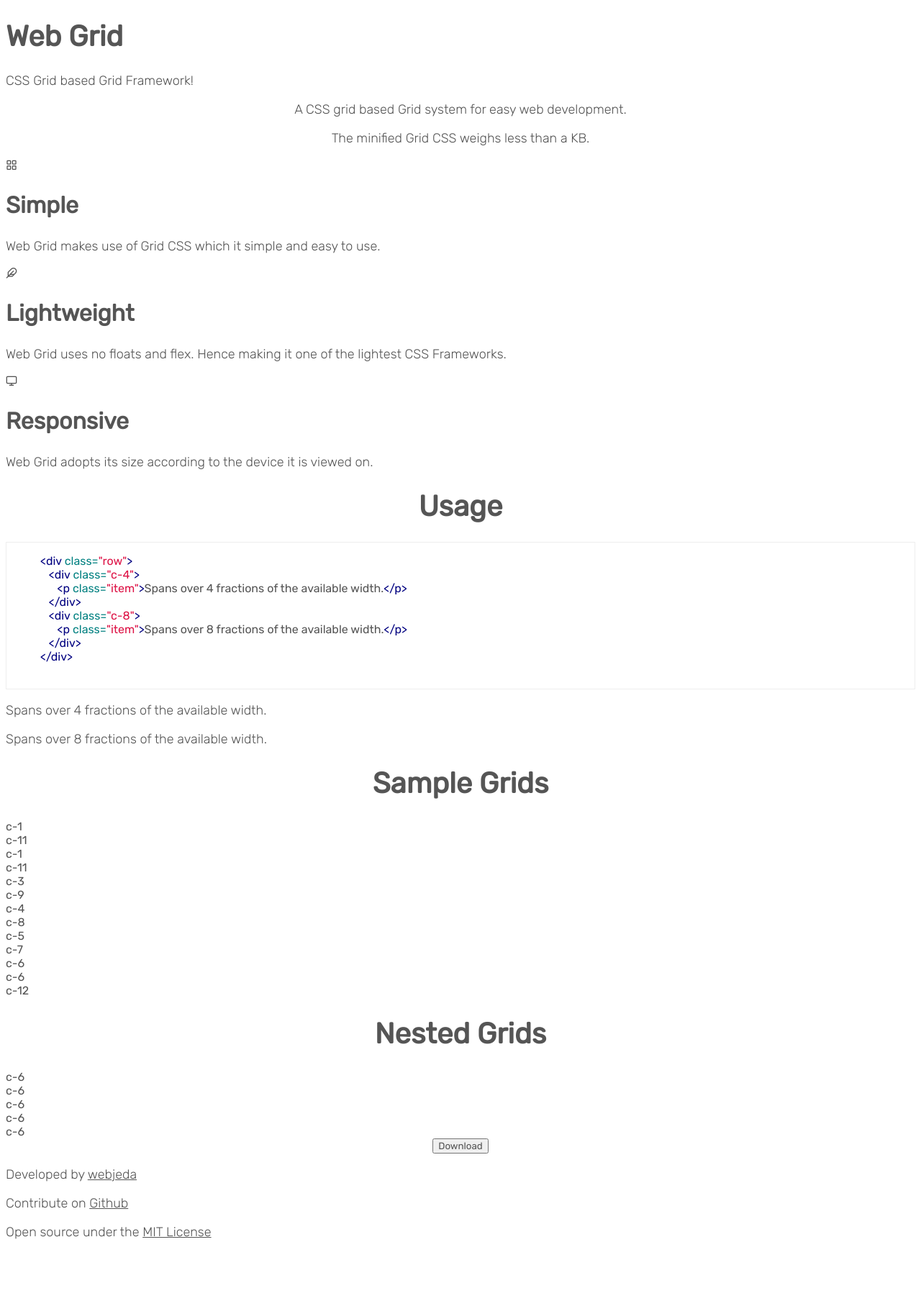
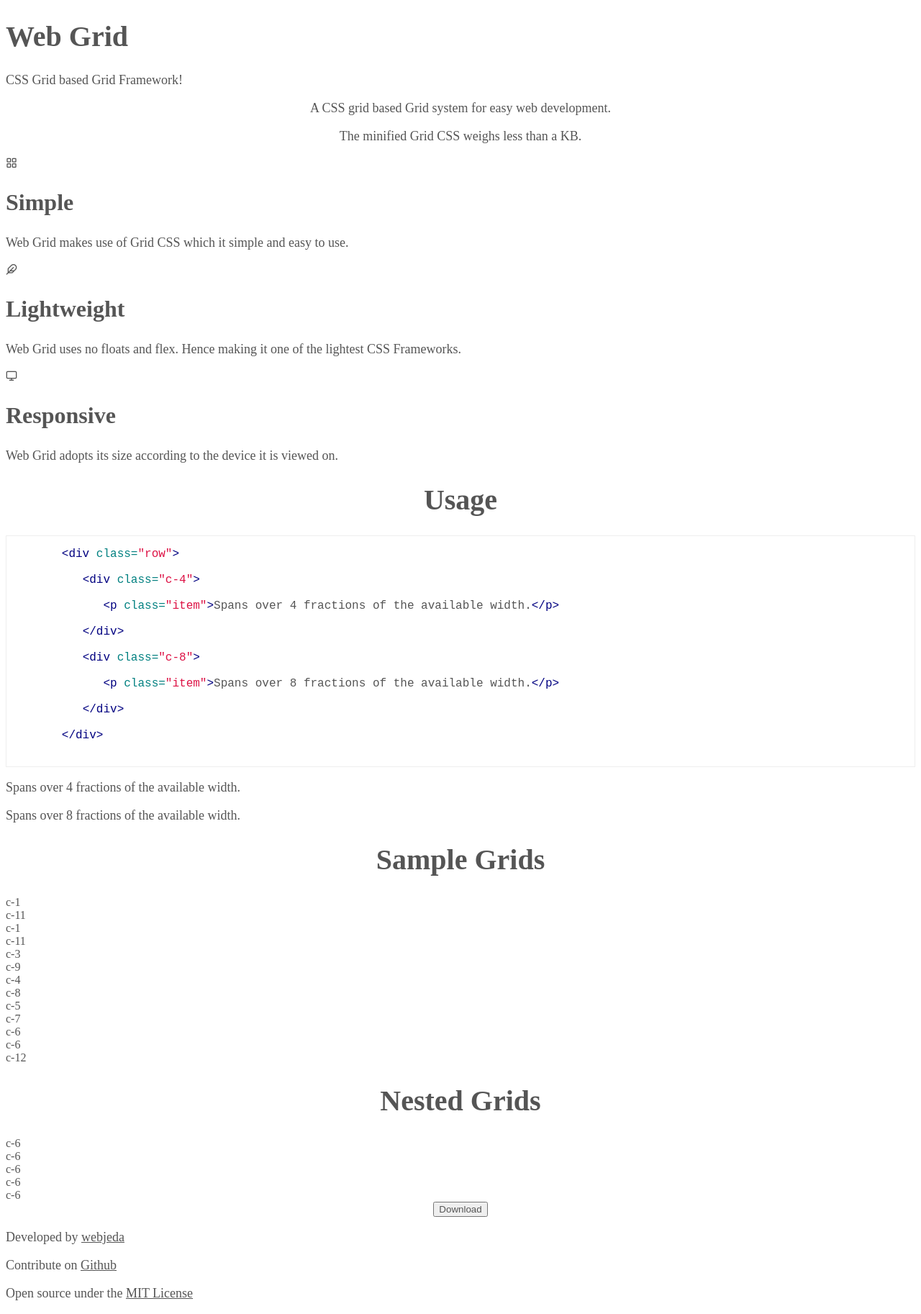
Before and after one commit to sharu725/web-grid, a Jekyll site: the page built from index.html, in a window 1280 px wide. Shown: the whole page at 72% size. Built offline with Jekyll 4.4.1, drawn with Linux system fonts in a browser that asks for light colours; some web fonts are replaced; before the commit the page ends 1741 px from its top, so only the background shows below that.

Commit message:
code syntax

```diff
--- a/_sass/_style.scss
+++ b/_sass/_style.scss
@@ -7,6 +7,7 @@
   left: 0;
   top: 0;
   font-size: 100%;
+  font-family: $base-font-family;
 }
 
 * {
@@ -173,7 +174,7 @@
 
 .item {
     min-height: 100px;
-    border: 1px dashed #333;
+    border: 1px dashed #777;
     padding: 10px;
 }
 
--- a/_sass/_syntax-highlighting.scss
+++ b/_sass/_syntax-highlighting.scss
@@ -4,15 +4,19 @@
 figure {
     margin: 0;
     padding: 0;
+
 }
 pre, code {
     word-wrap: break-word;
     word-break: break-all;
+    font-family: "Courier New", Courier, "Lucida Sans Typewriter", "Lucida Typewriter", monospace;
+
 }
 .highlight {
     background: #fff;
     border: 1px solid #eee;
     overflow-x: auto;
+
     .highlighter-rouge & {
       background: #eef;
     }
--- a/_sass/_text.scss
+++ b/_sass/_text.scss
@@ -1,5 +1,5 @@
 * {
-    font-family: $base-font-family;
+
     color: #555;
     text-rendering: optimizeLegibility;
 }
```
Also changed, not shown: index.html (+7 -0 lines).
